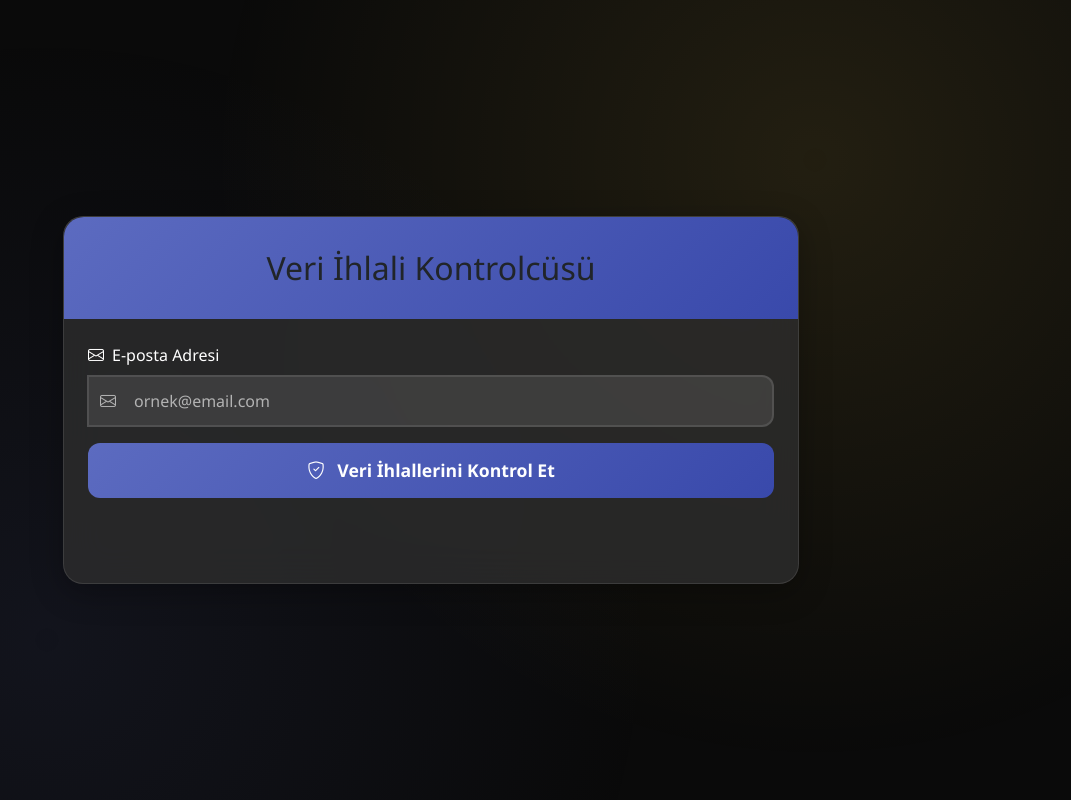
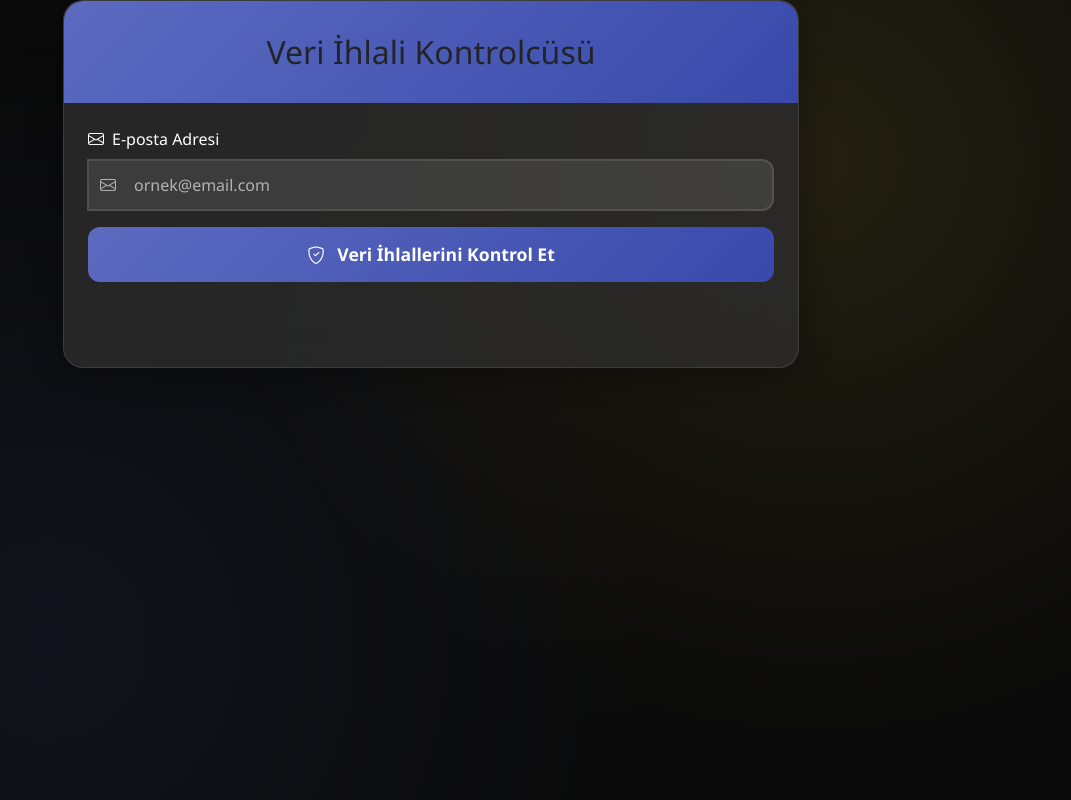
Before and after one commit to Lunixizm0/Watch-My-Back, a Flask app: page / in a window 1280 px wide. Shown: the whole page, without its empty margins (209-1280 px from the left). Run offline with Flask 3, Linux system fonts and the light colour scheme; some libraries are stand-ins or nearby versions.

Commit message:
hero otrda kontrolcu yukarda

```diff
--- a/templates/index.html
+++ b/templates/index.html
@@ -37,11 +37,8 @@
         body {
             background-color: var(--dark-bg);
             color: var(--text-primary);
-            padding: 20px;
             min-height: 100vh;
             font-family: 'Segoe UI', system-ui, -apple-system, sans-serif;
-            display: flex;
-            align-items: center;
             transition: all 0.6s ease;
         }
 
```
